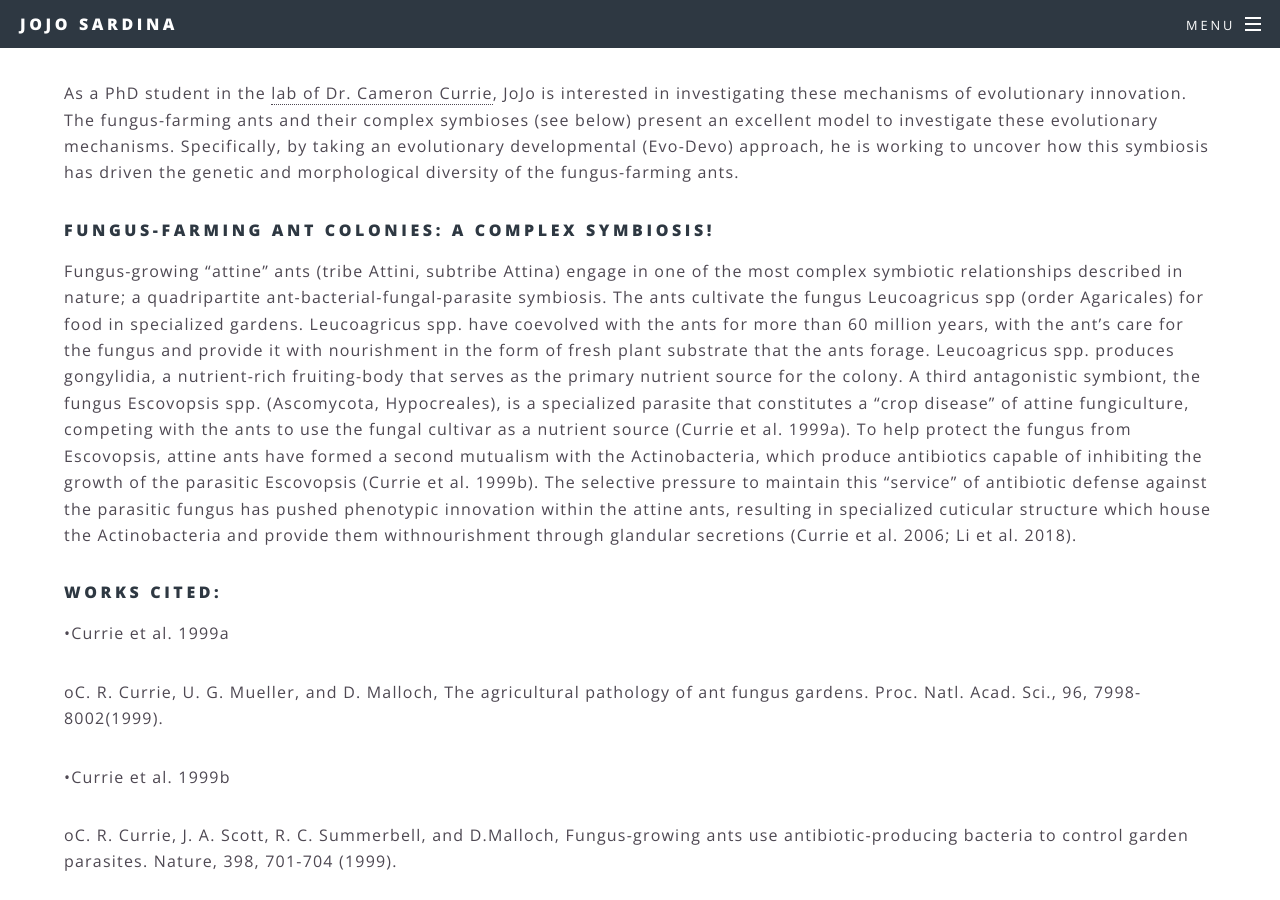
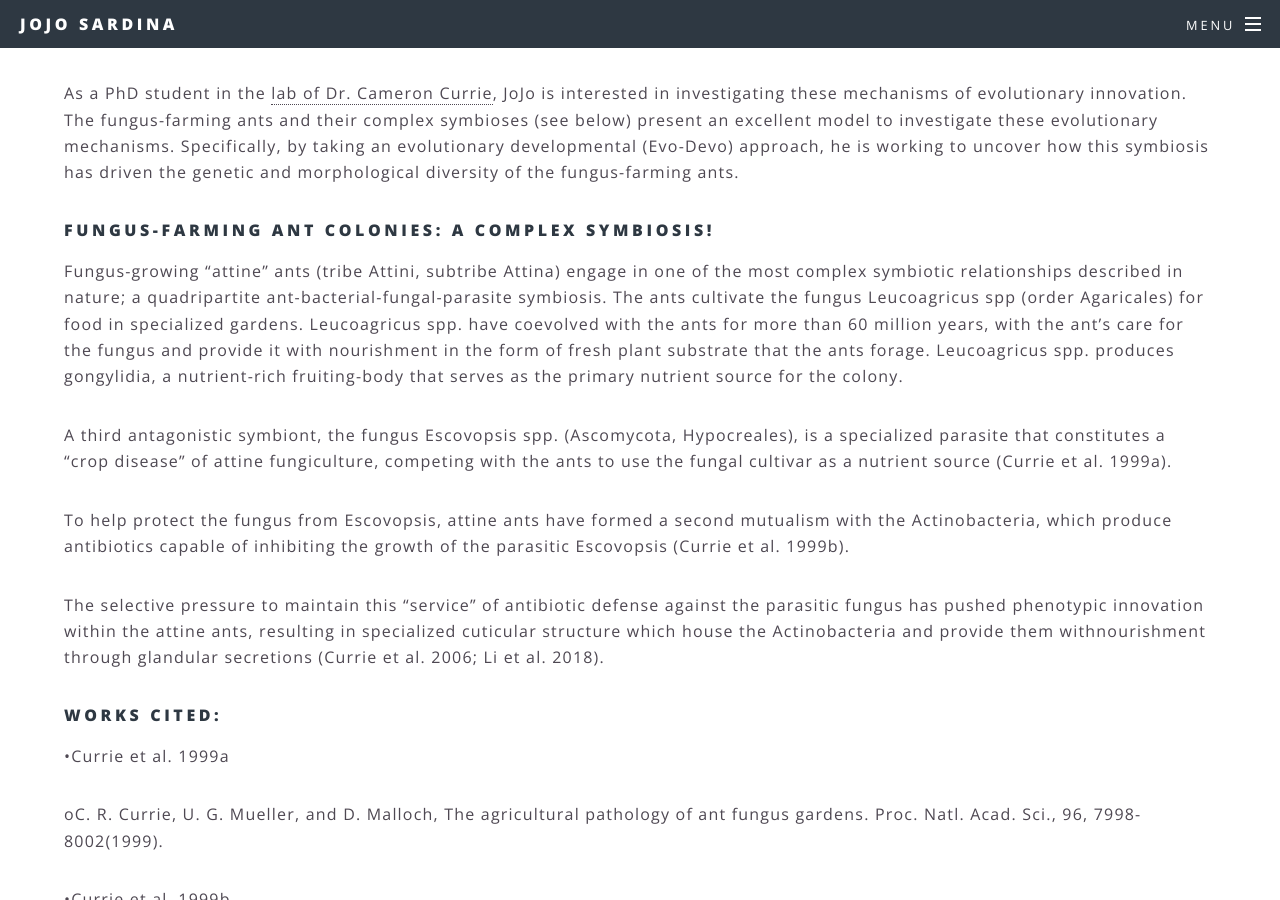
Before and after one commit to jojosardina/jojosardina.github.io, a Jekyll site: the page built from research.html, in a window 1280 px wide and 900 px high, scrolled down 557 px. Built offline with Jekyll 4.4.1, drawn with Linux system fonts in a browser that asks for light colours.

```diff
--- a/research.html
+++ b/research.html
@@ -18,8 +18,8 @@ title: Research
 	The ants cultivate the fungus Leucoagricus spp (order Agaricales) for food in specialized gardens.
 	Leucoagricus spp. have coevolved with the ants for more than 60 million years, with the ant’s care for the fungus and provide it with nourishment in the form of fresh plant substrate that the ants forage.
 	Leucoagricus spp. produces gongylidia, a nutrient-rich fruiting-body that serves as the primary nutrient source for the colony.
-	A third antagonistic symbiont, the fungus Escovopsis spp. (Ascomycota, Hypocreales), is a specialized parasite that constitutes a “crop disease” of attine fungiculture, competing with the ants to use the fungal cultivar as a nutrient source (Currie et al. 1999a).
-	To help protect the fungus from Escovopsis, attine ants have formed a second mutualism with the Actinobacteria, which produce antibiotics capable of inhibiting the growth of the parasitic Escovopsis (Currie et al. 1999b).
+	<p>A third antagonistic symbiont, the fungus Escovopsis spp. (Ascomycota, Hypocreales), is a specialized parasite that constitutes a “crop disease” of attine fungiculture, competing with the ants to use the fungal cultivar as a nutrient source (Currie et al. 1999a).</p>
+	<p>To help protect the fungus from Escovopsis, attine ants have formed a second mutualism with the Actinobacteria, which produce antibiotics capable of inhibiting the growth of the parasitic Escovopsis (Currie et al. 1999b).</p>
 	The selective pressure to maintain this “service” of antibiotic defense against the parasitic fungus has pushed phenotypic innovation within the attine ants, resulting in specialized cuticular structure which house the Actinobacteria and provide them withnourishment through glandular secretions (Currie et al. 2006; Li et al. 2018).</p>
 
 	<h4>Works Cited:</h4>
```
